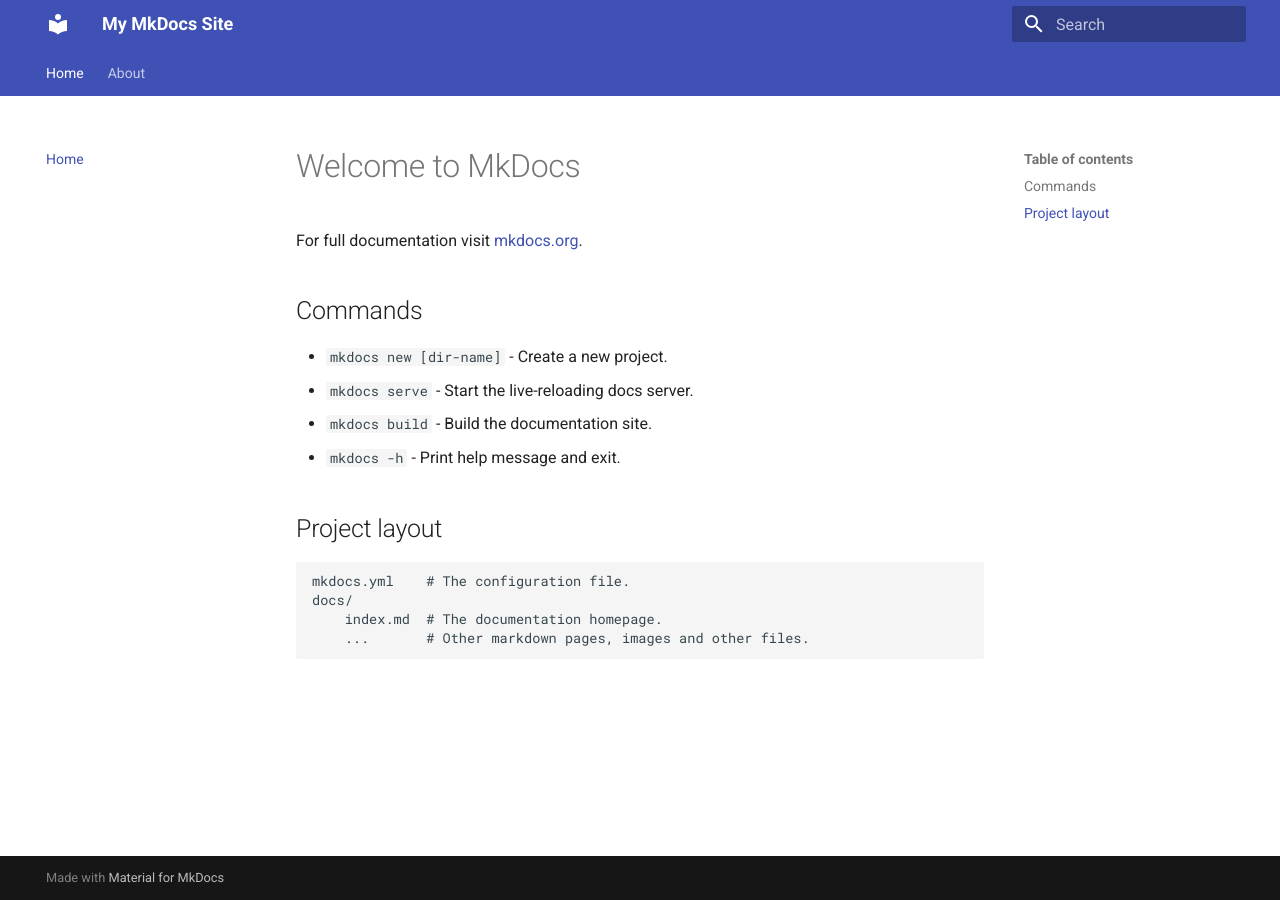
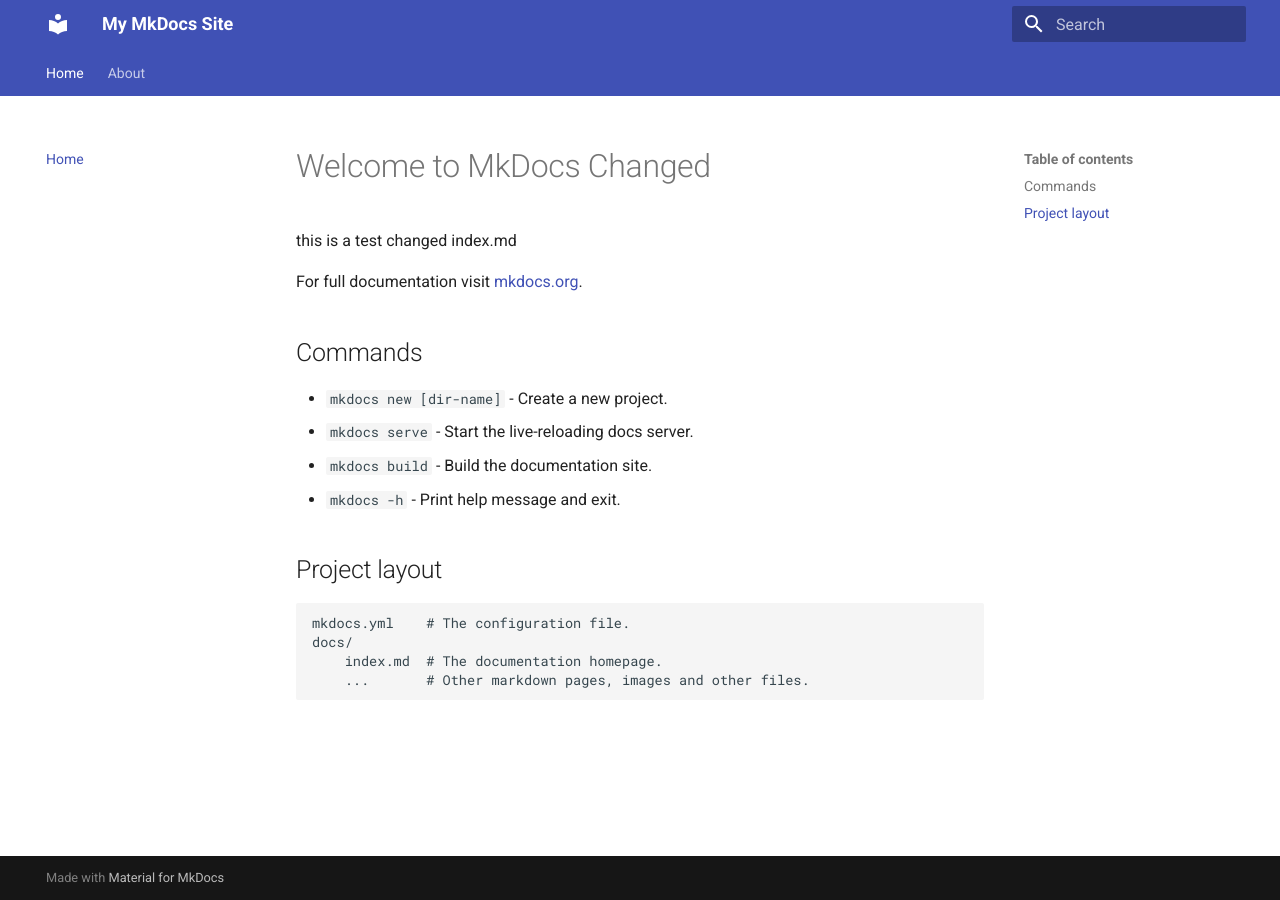
Before and after one commit to wgoodridge/mkdocs-site, an MkDocs documentation site: the page built from docs/index.md, in a window 1280 px wide. Built offline with MkDocs 1.6.1 and Material for MkDocs 9.7.7, drawn with Linux system fonts in a browser that asks for light colours.

Commit message:
changed index.md

```diff
--- a/docs/index.md
+++ b/docs/index.md
@@ -1,4 +1,6 @@
-# Welcome to MkDocs
+# Welcome to MkDocs Changed
+
+this is a test changed index.md
 
 For full documentation visit [mkdocs.org](https://www.mkdocs.org).
 
```
